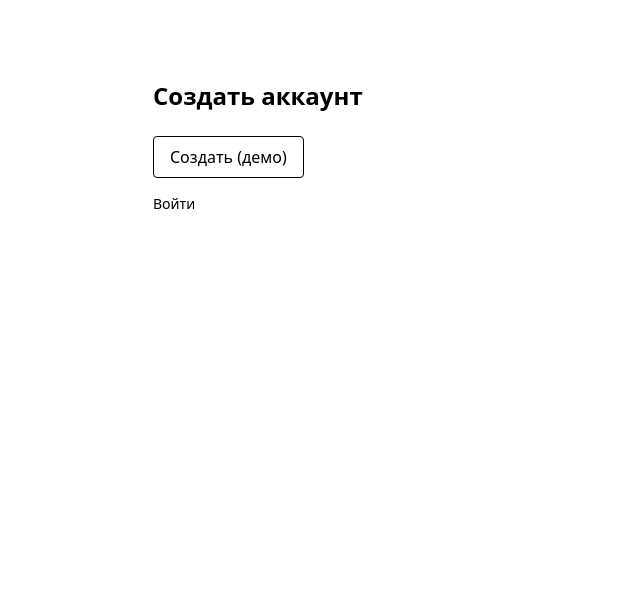
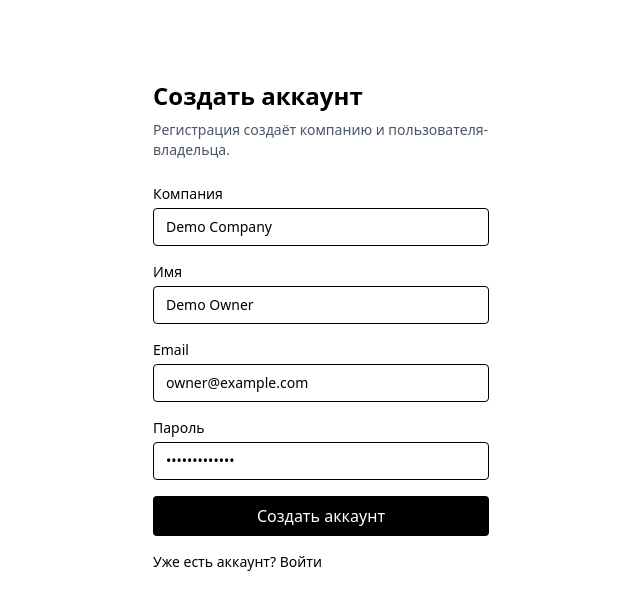
Before and after one commit to Project-AI-manager/Frontend, a Next.js app: page /register in a window 1280 px wide. Shown: the top 610 px of the page, without its empty margins (319-959 px from the left). Built offline with nearby package versions, Linux system fonts and the light colour scheme; no server answers.

Commit message:
Реализовать формы входа и регистрации

```diff
--- a/app/login/page.tsx
+++ b/app/login/page.tsx
@@ -1,27 +1,97 @@
 "use client";
 
+import axios from "axios";
 import Link from "next/link";
 import { useRouter } from "next/navigation";
+import { FormEvent, useState } from "react";
 
-// Скелет входа. Auth-API в разработке: кнопка ставит демо-cookie и пускает в кабинет.
+import { getAuth } from "@/lib/api/generated/auth/auth";
+import { setAuthTokens } from "@/lib/api/token";
+
+const authApi = getAuth();
+
 export default function LoginPage() {
   const router = useRouter();
+  const [email, setEmail] = useState("owner@example.com");
+  const [password, setPassword] = useState("demo-password");
+  const [error, setError] = useState("");
+  const [isSubmitting, setIsSubmitting] = useState(false);
 
-  function enterDemo() {
-    document.cookie = "refresh_token=demo; path=/; max-age=2592000; SameSite=Lax";
-    router.push("/inbox");
+  async function handleSubmit(event: FormEvent<HTMLFormElement>) {
+    event.preventDefault();
+    setError("");
+    setIsSubmitting(true);
+
+    try {
+      const tokens = await authApi.loginApiV1AuthLoginPost({ email, password });
+      setAuthTokens({
+        accessToken: tokens.access_token,
+        refreshToken: tokens.refresh_token,
+      });
+      router.push("/inbox");
+    } catch (err) {
+      setError(getErrorMessage(err, "Не удалось войти. Проверь email и пароль."));
+    } finally {
+      setIsSubmitting(false);
+    }
   }
 
   return (
     <main className="mx-auto max-w-sm px-6 py-20">
       <h1 className="text-2xl font-bold">Вход</h1>
-      {/* TODO: форма (email, пароль) */}
-      <button onClick={enterDemo} className="mt-6 rounded border px-4 py-2">
-        Войти в демо
-      </button>
+      <p className="mt-2 text-sm text-gray-600">
+        Войди в аккаунт, чтобы проверить кабинет и API-связку.
+      </p>
+
+      <form onSubmit={handleSubmit} className="mt-6 space-y-4">
+        <label className="block text-sm">
+          <span className="font-medium">Email</span>
+          <input
+            value={email}
+            onChange={(event) => setEmail(event.target.value)}
+            className="mt-1 w-full rounded border px-3 py-2"
+            type="email"
+            autoComplete="email"
+            required
+          />
+        </label>
+
+        <label className="block text-sm">
+          <span className="font-medium">Пароль</span>
+          <input
+            value={password}
+            onChange={(event) => setPassword(event.target.value)}
+            className="mt-1 w-full rounded border px-3 py-2"
+            type="password"
+            autoComplete="current-password"
+            required
+          />
+        </label>
+
+        {error ? <p className="rounded border border-red-200 bg-red-50 p-3 text-sm text-red-700">{error}</p> : null}
+
+        <button
+          disabled={isSubmitting}
+          className="w-full rounded bg-black px-4 py-2 text-white disabled:cursor-not-allowed disabled:opacity-60"
+          type="submit"
+        >
+          {isSubmitting ? "Входим..." : "Войти"}
+        </button>
+      </form>
+
       <p className="mt-4 text-sm">
-        <Link href="/register">Создать аккаунт</Link>
+        Нет аккаунта? <Link href="/register">Создать аккаунт</Link>
       </p>
     </main>
   );
 }
+
+function getErrorMessage(error: unknown, fallback: string): string {
+  if (axios.isAxiosError(error)) {
+    const detail = error.response?.data?.detail;
+    if (typeof detail === "string") {
+      return detail;
+    }
+  }
+  return fallback;
+}
--- a/app/register/page.tsx
+++ b/app/register/page.tsx
@@ -1,27 +1,123 @@
 "use client";
 
+import axios from "axios";
 import Link from "next/link";
 import { useRouter } from "next/navigation";
+import { FormEvent, useState } from "react";
 
-// Скелет регистрации. Демо: ставит cookie и ведёт в онбординг.
+import { getAuth } from "@/lib/api/generated/auth/auth";
+import { setAuthTokens } from "@/lib/api/token";
+
+const authApi = getAuth();
+
 export default function RegisterPage() {
   const router = useRouter();
+  const [companyName, setCompanyName] = useState("Demo Company");
+  const [fullName, setFullName] = useState("Demo Owner");
+  const [email, setEmail] = useState("owner@example.com");
+  const [password, setPassword] = useState("demo-password");
+  const [error, setError] = useState("");
+  const [isSubmitting, setIsSubmitting] = useState(false);
 
-  function startDemo() {
-    document.cookie = "refresh_token=demo; path=/; max-age=2592000; SameSite=Lax";
-    router.push("/onboarding");
+  async function handleSubmit(event: FormEvent<HTMLFormElement>) {
+    event.preventDefault();
+    setError("");
+    setIsSubmitting(true);
+
+    try {
+      const tokens = await authApi.registerApiV1AuthRegisterPost({
+        company_name: companyName,
+        email,
+        password,
+        full_name: fullName,
+      });
+      setAuthTokens({
+        accessToken: tokens.access_token,
+        refreshToken: tokens.refresh_token,
+      });
+      router.push("/onboarding");
+    } catch (err) {
+      setError(getErrorMessage(err, "Не удалось создать аккаунт. Попробуй другой email."));
+    } finally {
+      setIsSubmitting(false);
+    }
   }
 
   return (
     <main className="mx-auto max-w-sm px-6 py-20">
       <h1 className="text-2xl font-bold">Создать аккаунт</h1>
-      {/* TODO: форма (компания, email, пароль) */}
-      <button onClick={startDemo} className="mt-6 rounded border px-4 py-2">
-        Создать (демо)
-      </button>
+      <p className="mt-2 text-sm text-gray-600">
+        Регистрация создаёт компанию и пользователя-владельца.
+      </p>
+
+      <form onSubmit={handleSubmit} className="mt-6 space-y-4">
+        <label className="block text-sm">
+          <span className="font-medium">Компания</span>
+          <input
+            value={companyName}
+            onChange={(event) => setCompanyName(event.target.value)}
+            className="mt-1 w-full rounded border px-3 py-2"
+            required
+          />
+        </label>
+
+        <label className="block text-sm">
+          <span className="font-medium">Имя</span>
+          <input
+            value={fullName}
+            onChange={(event) => setFullName(event.target.value)}
+            className="mt-1 w-full rounded border px-3 py-2"
+          />
+        </label>
+
+        <label className="block text-sm">
+          <span className="font-medium">Email</span>
+          <input
+            value={email}
+            onChange={(event) => setEmail(event.target.value)}
+            className="mt-1 w-full rounded border px-3 py-2"
+            type="email"
+            autoComplete="email"
+            required
+          />
+        </label>
+
+        <label className="block text-sm">
+          <span className="font-medium">Пароль</span>
+          <input
+            value={password}
+            onChange={(event) => setPassword(event.target.value)}
+            className="mt-1 w-full rounded border px-3 py-2"
+            type="password"
+            autoComplete="new-password"
+            required
+          />
+        </label>
+
+        {error ? <p className="rounded border border-red-200 bg-red-50 p-3 text-sm text-red-700">{error}</p> : null}
+
+        <button
+          disabled={isSubmitting}
+          className="w-full rounded bg-black px-4 py-2 text-white disabled:cursor-not-allowed disabled:opacity-60"
+          type="submit"
+        >
+          {isSubmitting ? "Создаём..." : "Создать аккаунт"}
+        </button>
+      </form>
+
       <p className="mt-4 text-sm">
-        <Link href="/login">Войти</Link>
+        Уже есть аккаунт? <Link href="/login">Войти</Link>
       </p>
     </main>
   );
 }
+
+function getErrorMessage(error: unknown, fallback: string): string {
+  if (axios.isAxiosError(error)) {
+    const detail = error.response?.data?.detail;
+    if (typeof detail === "string") {
+      return detail;
+    }
+  }
+  return fallback;
+}
--- /dev/null
+++ b/eslint.config.mjs
@@ -0,0 +1,12 @@
+import nextVitals from "eslint-config-next/core-web-vitals";
+import nextTs from "eslint-config-next/typescript";
+
+const eslintConfig = [
+  ...nextVitals,
+  ...nextTs,
+  {
+    ignores: [".next/**", "node_modules/**", "out/**", "build/**"],
+  },
+];
+
+export default eslintConfig;
--- a/lib/api/token.ts
+++ b/lib/api/token.ts
@@ -1,5 +1,7 @@
 const ACCESS_TOKEN_KEY = "ai_manager_access_token";
 const REFRESH_TOKEN_KEY = "ai_manager_refresh_token";
+const REFRESH_COOKIE_KEY = "refresh_token";
+const REFRESH_COOKIE_MAX_AGE = 60 * 60 * 24 * 30;
 
 const canUseStorage = () => typeof window !== "undefined" && Boolean(window.localStorage);
 
@@ -28,6 +30,7 @@ export function setAuthTokens(tokens: { accessToken: string; refreshToken?: stri
 
   if (tokens.refreshToken) {
     window.localStorage.setItem(REFRESH_TOKEN_KEY, tokens.refreshToken);
+    document.cookie = `${REFRESH_COOKIE_KEY}=${encodeURIComponent(tokens.refreshToken)}; path=/; max-age=${REFRESH_COOKIE_MAX_AGE}; SameSite=Lax`;
   }
 }
 
@@ -38,4 +41,5 @@ export function clearAuthTokens() {
 
   window.localStorage.removeItem(ACCESS_TOKEN_KEY);
   window.localStorage.removeItem(REFRESH_TOKEN_KEY);
+  document.cookie = `${REFRESH_COOKIE_KEY}=; path=/; max-age=0; SameSite=Lax`;
 }
--- a/package.json
+++ b/package.json
@@ -5,7 +5,7 @@
     "dev": "next dev",
     "build": "next build",
     "start": "next start",
-    "lint": "next lint",
+    "lint": "eslint .",
     "api:gen": "orval"
   },
   "dependencies": {
```
Also changed, not shown: 1 other file (tests, documents, lock files or other folders).
